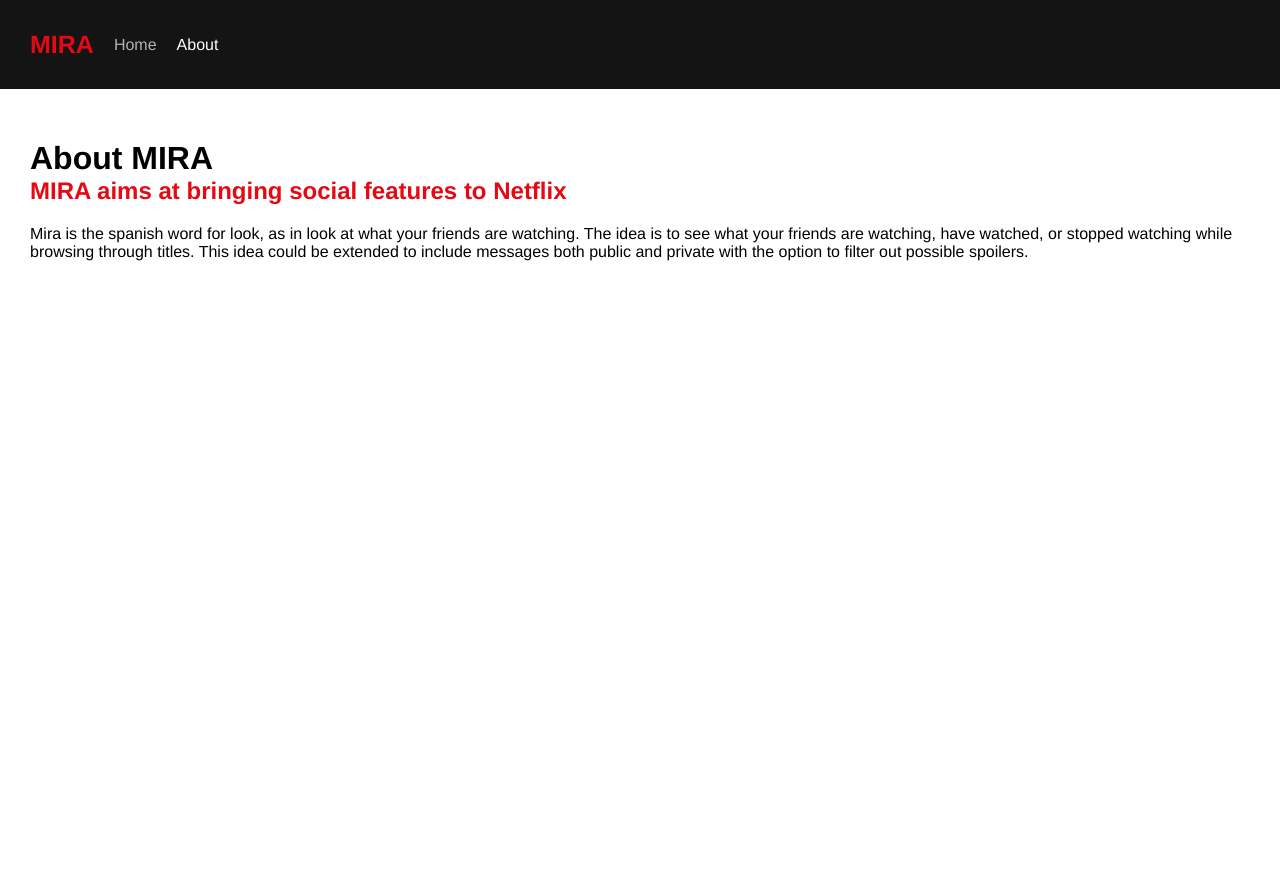
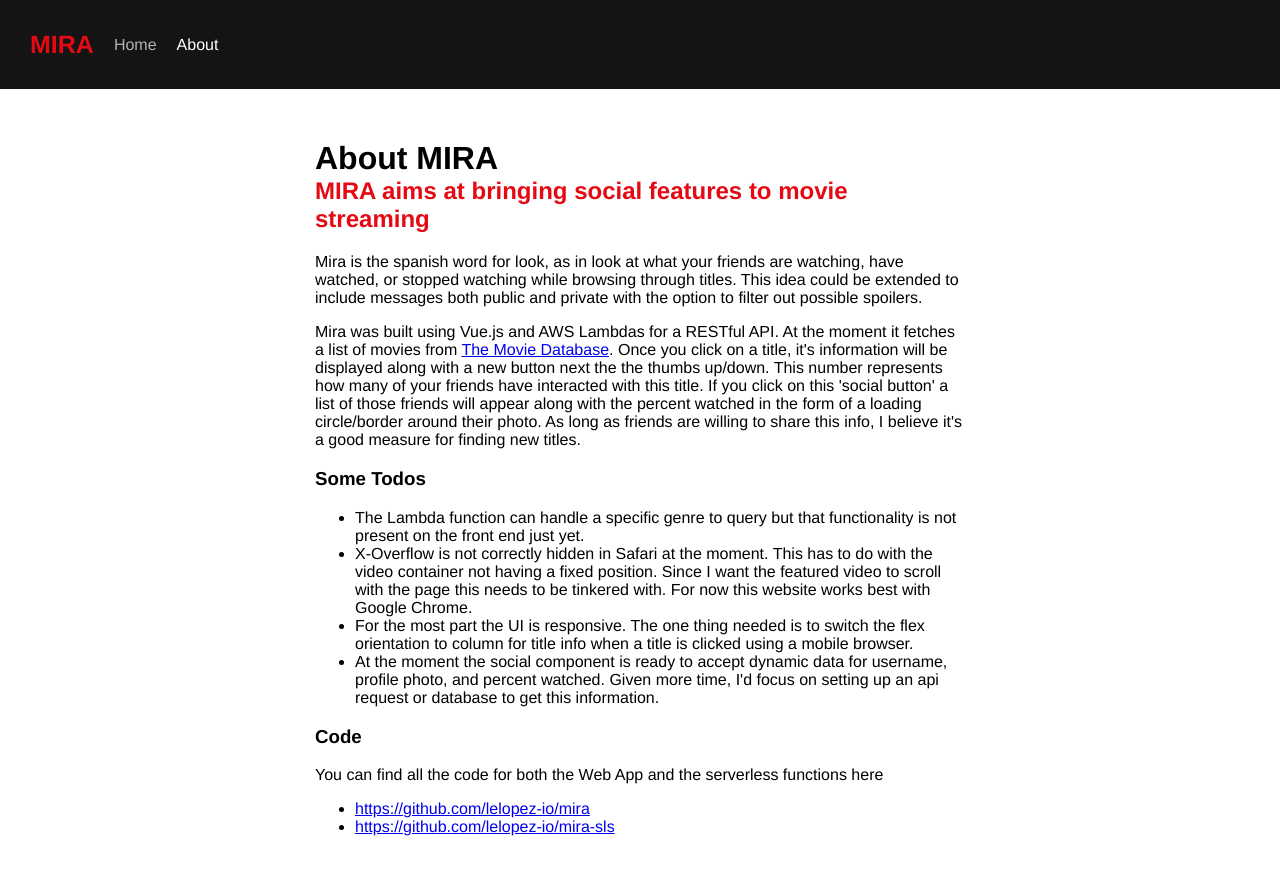
Before and after one commit to lelopez-io/mira, a Vue app: page /about in a window 1280 px wide. Shown: the top 874 px of the page. Before the commit the page ends 800 px from the top, so only its background shows below. Built offline with nearby package versions, Linux system fonts and the light colour scheme.

Commit message:
add information about the app

```diff
--- a/src/views/About.vue
+++ b/src/views/About.vue
@@ -1,20 +1,75 @@
 <template>
   <div class="about">
     <h1>About MIRA</h1>
-    <h2>MIRA aims at bringing social features to Netflix</h2>
+    <h2>MIRA aims at bringing social features to movie streaming</h2>
     <p>
       Mira is the spanish word for look, as in look at what your friends are
-      watching. The idea is to see what your friends are watching, have watched,
-      or stopped watching while browsing through titles. This idea could be
-      extended to include messages both public and private with the option to
-      filter out possible spoilers.
+      watching, have watched, or stopped watching while browsing through titles.
+      This idea could be extended to include messages both public and private
+      with the option to filter out possible spoilers.
     </p>
+
+    <p>
+      Mira was built using Vue.js and AWS Lambdas for a RESTful API. At the
+      moment it fetches a list of movies from
+      <a href="https://www.themoviedb.org" target="_blank">The Movie Database</a
+      >. Once you click on a title, it's information will be displayed along
+      with a new button next the the thumbs up/down. This number represents how
+      many of your friends have interacted with this title. If you click on this
+      'social button' a list of those friends will appear along with the percent
+      watched in the form of a loading circle/border around their photo. As long
+      as friends are willing to share this info, I believe it's a good measure
+      for finding new titles.
+    </p>
+    <h3>Some Todos</h3>
+    <ul>
+      <li>
+        The Lambda function can handle a specific genre to query but that
+        functionality is not present on the front end just yet.
+      </li>
+      <li>
+        X-Overflow is not correctly hidden in Safari at the moment. This has to
+        do with the video container not having a fixed position. Since I want
+        the featured video to scroll with the page this needs to be tinkered
+        with. For now this website works best with Google Chrome.
+      </li>
+      <li>
+        For the most part the UI is responsive. The one thing needed is to
+        switch the flex orientation to column for title info when a title is
+        clicked using a mobile browser.
+      </li>
+      <li>
+        At the moment the social component is ready to accept dynamic data for
+        username, profile photo, and percent watched. Given more time, I'd focus
+        on setting up an api request or database to get this information.
+      </li>
+    </ul>
+    <h3>Code</h3>
+    <p>
+      You can find all the code for both the Web App and the serverless
+      functions here
+    </p>
+    <ul>
+      <li>
+        <a href="https://github.com/lelopez-io/mira" target="_blank"
+          >https://github.com/lelopez-io/mira</a
+        >
+      </li>
+      <li>
+        <a href="https://github.com/lelopez-io/mira-sls" target="_blank"
+          >https://github.com/lelopez-io/mira-sls</a
+        >
+      </li>
+    </ul>
   </div>
 </template>
 
 <style lang="scss" scoped>
 .about {
   padding: 30px;
+  max-width: 650px;
+  margin-left: auto;
+  margin-right: auto;
 
   & h1 {
     margin-bottom: 0;
```
